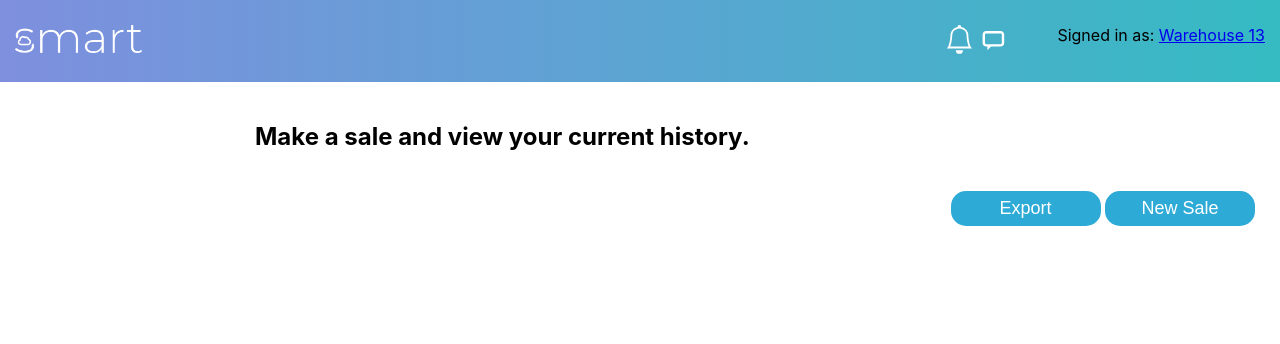
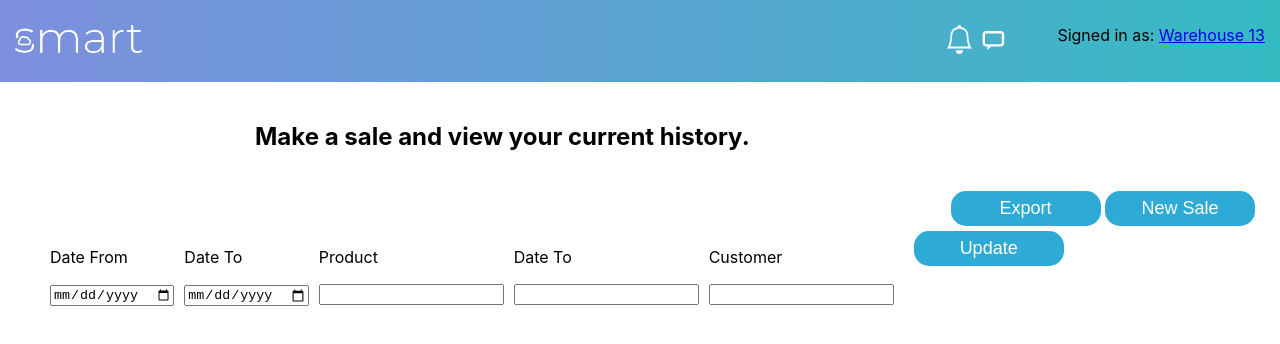
Before and after one commit to PreshniChellan/SMART-react-app, a React (Create React App) app in the folder smart-react-app/: page / in a window 1280 px wide. Shown: the top 344 px of the page. Built offline with nearby package versions, Linux system fonts and the light colour scheme.

Commit message:
Updated with first grid

```diff
--- a/smart-react-app/src/App.css
+++ b/smart-react-app/src/App.css
@@ -1,5 +1,3 @@
-/*# sourceMappingURL=App.css.map *//*# sourceMappingURL=App.css.map */
-
 h2 {
     margin-left: 255px;
 }
--- a/smart-react-app/src/App.js
+++ b/smart-react-app/src/App.js
@@ -1,20 +1,22 @@
 import './App.css';
 import Header from './Components/Header/Header'
 import GenButton from './Components/Buttons/GenButton'
+import Grid1 from './Components/SalesGrid/Grid1'
 
 
 function App() {
   return (
     <div className="App">
         <Header />
-        <br />
+      <br />
         <h2>Make a sale and view your current history.</h2>
-        <br />
+      <br />
         <div className="topbtns">
             <GenButton text="Export"></GenButton>{" "}
             <GenButton text="New Sale"></GenButton>
         </div>
-
+      <br /><br />
+        <Grid1 />
     </div>
   );
 }
--- a/smart-react-app/src/Components/Buttons/GenButton.css
+++ b/smart-react-app/src/Components/Buttons/GenButton.css
@@ -1,5 +1,5 @@
+
 /*# sourceMappingURL=GenButton.css.map *//*# sourceMappingURL=GenButton.css.map */
-
 .btn {
     width: 150px;
     margin-bottom: 25px;
@@ -14,4 +14,5 @@
 
 button:hover {
     background-color: #7D91D7;
+
 }
--- /dev/null
+++ b/smart-react-app/src/Components/SalesGrid/Grid1.css
@@ -0,0 +1,10 @@
+.container {
+    padding-left: 50px;
+}
+
+.wrapper {
+    display: grid;
+    grid-template-columns: repeat(7, 1fr);
+    gap: 10px;
+    grid-auto-rows: minmax(100px, auto);
+  }
--- /dev/null
+++ b/smart-react-app/src/Components/SalesGrid/Grid1.js
@@ -0,0 +1,41 @@
+import './Grid1.css';
+import GenButton from '../Buttons/GenButton'
+
+
+export default function Grid1() {
+
+    return (
+
+        <div className="container">
+            <div className="wrapper">
+                <div className="Box1">
+                    <p>Date From</p>
+                    <input type="date" />
+                </div>
+                <div className="Box2">
+                    <p>Date To</p>
+                    <input type="date" />
+                </div>
+                <div className="Box3">
+                    <p>Product</p>
+                    <input type="Text" />
+                </div>
+                <div className="User">
+                    <p>Date To</p>
+                    <input type="Text" />
+                </div>
+                <div className="Box5">
+                    <p>Customer</p>
+                    <input type="Test" />
+                </div>
+                <div className="Box6">
+
+                </div>
+                <div className="Box7">
+                    <GenButton text="Update" style={{}}/>
+                </div>
+            </div>
+        </div>
+
+    )
+}
```
